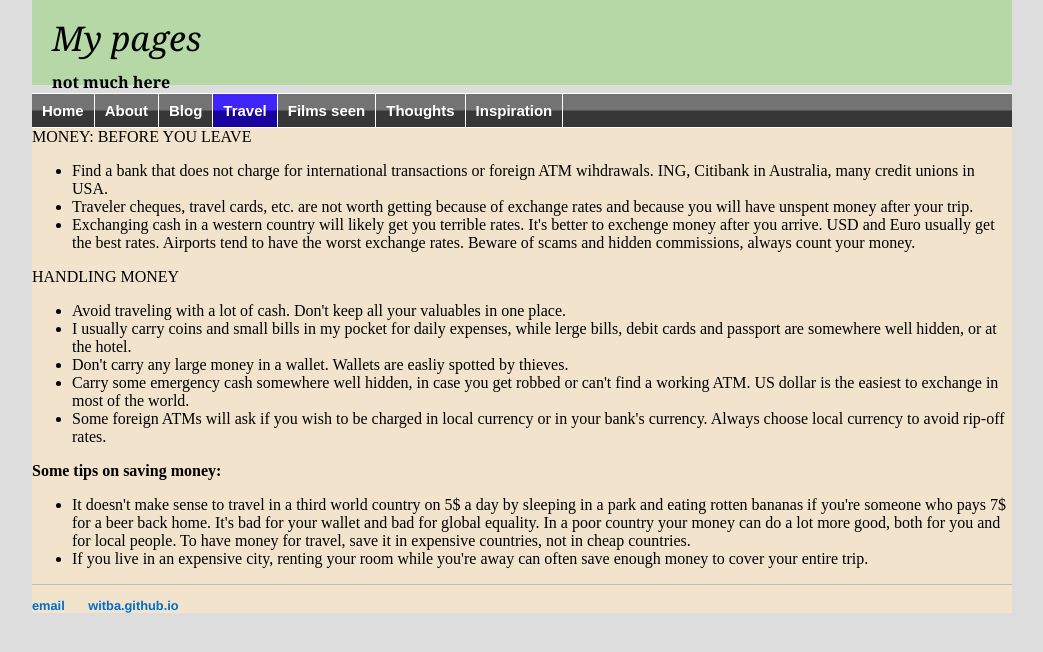
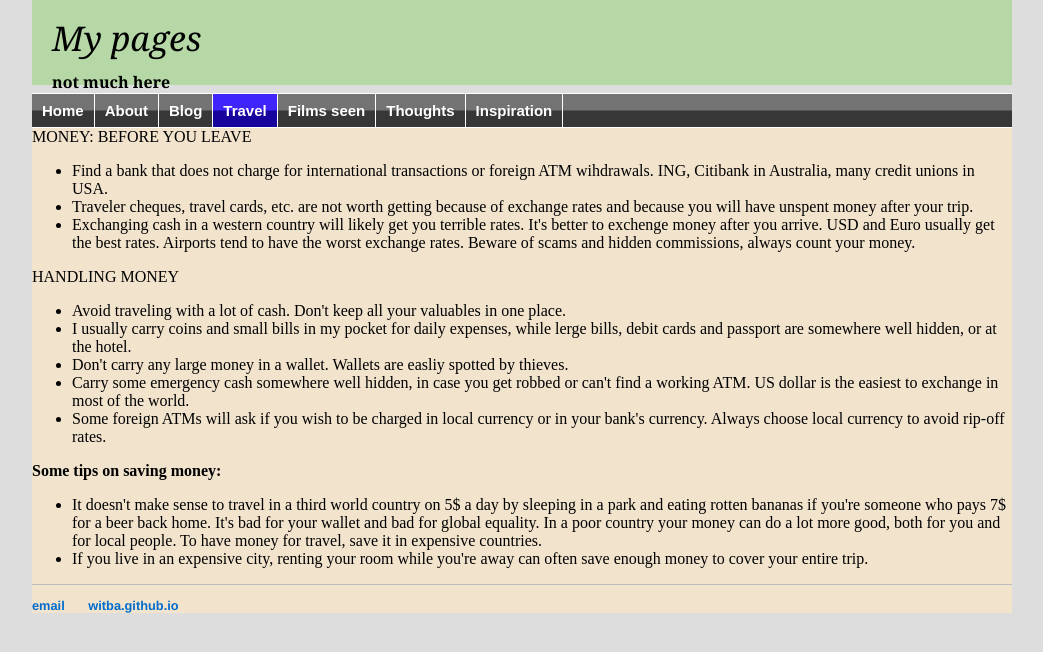
Before and after one commit to witba/witba.github.io, a Jekyll site: the page built from travel/money.html, in a window 1280 px wide. Shown: the top 652 px of the page, without its empty margins (118-1161 px from the left). Built offline with Jekyll 4.4.1, drawn with Linux system fonts in a browser that asks for light colours.

Commit message:
Update money.html

```diff
--- a/travel/money.html
+++ b/travel/money.html
@@ -21,7 +21,7 @@ HANDLING MONEY<br>
 </ul>
 <b>Some tips on saving money:</b><br>
 <ul>
-<li>It doesn't make sense to travel in a third world country on 5$ a day by sleeping in a park and eating rotten bananas if you're someone who pays 7$ for a beer back home. It's bad for your wallet and bad for global equality. In a poor country your money can do a lot more good, both for you and for local people. To have money for travel, save it in expensive countries, not in cheap countries.
+<li>It doesn't make sense to travel in a third world country on 5$ a day by sleeping in a park and eating rotten bananas if you're someone who pays 7$ for a beer back home. It's bad for your wallet and bad for global equality. In a poor country your money can do a lot more good, both for you and for local people. To have money for travel, save it in expensive countries.
 <li>If you live in an expensive city, renting your room while you're away can often save enough money to cover your entire trip.
 </ul>
 
```
